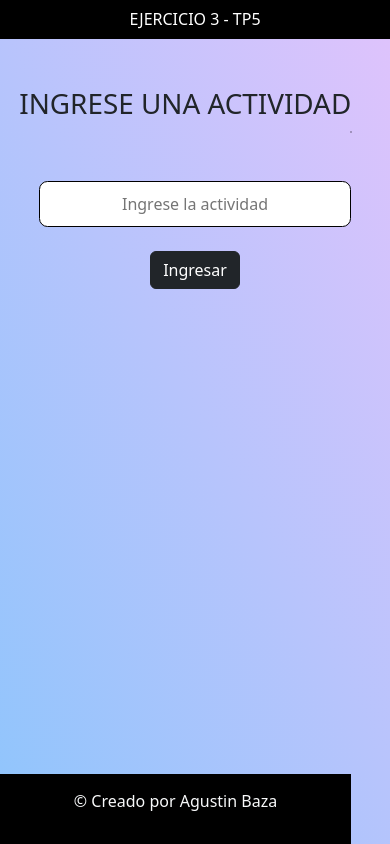
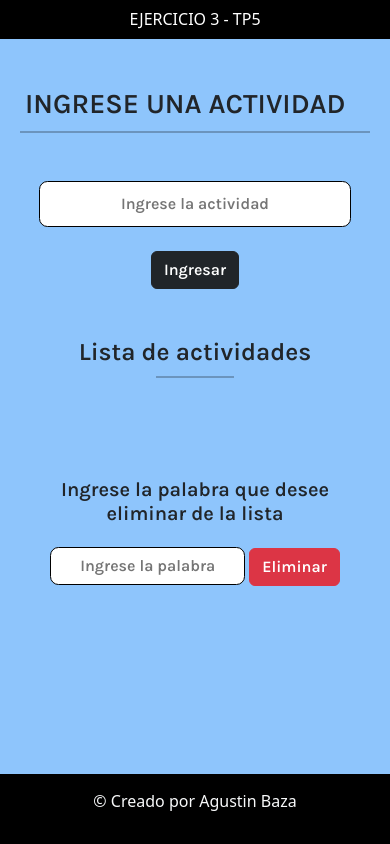
Before and after one commit to agustinbaza/EJ-3-TP5, a plain HTML site: page index.html in a window 390 px wide. Drawn offline with nearby package versions, Linux system fonts and the light colour scheme; a web font is replaced by a local one.

Commit message:
Logica finalizada

```diff
--- a/css/style.css
+++ b/css/style.css
@@ -1,4 +1,4 @@
-
+@import url("https://fonts.googleapis.com/css2?family=Anuphan&family=Arvo&family=Bebas+Neue&family=Black+Han+Sans&family=Karla:wght@600&family=Londrina+Outline&family=Montserrat:wght@300&family=Open+Sans&family=Orbitron&family=Poppins&family=Roboto:wght@300&family=Work+Sans:wght@500&display=swap");
 
 * {
   margin: 0px;
@@ -7,11 +7,13 @@
 
 body {
   min-height: 100vh;
-    background-color: #8EC5FC;
-    background-image: linear-gradient(62deg, #8EC5FC 0%, #E0C3FC 100%);
+  background-color: #8ec5fc;
+  margin: 0px;
+  padding: 0px;
+}
 
-
-
+main {
+  font-family: "Karla", sans-serif;
 }
 
 .navbar {
@@ -32,17 +34,32 @@
   margin: 10px 350px;
 }
 
-  input {
+.input1 {
   border-radius: 1vh;
   border: solid 1px black;
   width: 30%;
   padding: 10px;
 }
 
+.input2 {
+  border-radius: 1vh;
+  border: solid 1px black;
+  width: 10%;
+  padding: 6px;
+}
+
+.ancho {
+  margin: 10px 40%;
+}
+
+.espacio {
+  margin-top: 200px;
+}
+
 /* dispositivos small */
 
 @media all and (max-width: 767px) {
-    input {
+  .input1 {
     border-radius: 1vh;
     border: solid 1px black;
     width: 80%;
@@ -55,9 +72,26 @@
 
   footer {
     padding: 15px;
-        position: fixed;
-        bottom: 0;
-        width: 90%;
+  }
+
+  .espacio {
+    margin-top: 100px;
+  }
+
+  .input2 {
+    border-radius: 1vh;
+    border: solid 1px black;
+    width: 50%;
+    padding: 6px;
+    margin-bottom: 150px;
+  }
+  hr {
+    border: solid 1px black;
+    margin: 10px 20px;
+  }
+
+  h5 {
+    margin: 5px 20px;
   }
 }
 
@@ -68,4 +102,11 @@
     border: solid 1px black;
     margin: 10px 150px;
   }
+
+  .input2 {
+    border-radius: 1vh;
+    border: solid 1px black;
+    width: 30%;
+    padding: 6px;
   }
+}
--- a/index.html
+++ b/index.html
@@ -36,22 +36,43 @@
     </header>
 
     <main>
-
       <article>
-            <h1 class="text-center mt-5"> INGRESE UNA ACTIVIDAD </h1>
-            <hr>
+        <h1 class="text-center mt-5">INGRESE UNA ACTIVIDAD</h1>
+        <hr />
       </article>
 
       <article class="d-flex justify-content-center mt-5">
-            <input type="text" placeholder="Ingrese la actividad" class="text-center">
-
+        <input
+          type="text"
+          placeholder="Ingrese la actividad"
+          class="text-center input1"
+          id="input"
+        />
       </article>
       <div class="text-center mt-4">
-        <button type="button" class="btn btn-dark"> Ingresar</button>
+        <button type="button" class="btn btn-dark" id="button">Ingresar</button>
       </div>
 
+      <div>
+        <ol class="text-center mt-5 list-unstyled">
+          <h2 class="mt-5">Lista de actividades</h2>
+          <hr class="ancho" />
+          <li class="text-center mt-2 mb-2"><h4 id="lista"></h4></li>
+        </ol>
+      </div>
 
-
+      <article class="text-center espacio">
+        <h5 class="mt-5">Ingrese la palabra que desee eliminar de la lista</h5>
+        <input
+          type="text"
+          placeholder="Ingrese la palabra"
+          class="text-center input2 mt-3"
+          id="input2"
+        />
+        <button type="button" class="btn btn-danger" id="boton">
+          Eliminar
+        </button>
+      </article>
     </main>
     <footer class="text-center text-light bg-black">
       <p>&copy; Creado por Agustin Baza</p>
--- a/js/app.js
+++ b/js/app.js
@@ -0,0 +1,35 @@
+const boton = document.getElementById("button");
+const input = document.getElementById("input");
+const lista = document.getElementById("lista");
+const inputBorrar = document.getElementById("input2");
+const botonBorrar = document.getElementById("boton");
+
+const tareas = [];
+
+const agregar = () => {
+  let tarea = input.value.toLowerCase();
+  tareas.push(tarea);
+  lista.innerHTML = "";
+  for (let i = 0; i < tareas.length; i++) {
+    lista.innerHTML += `<li>${tareas[i]}</li>`;
+  }
+  input.value = "";
+};
+
+boton.addEventListener("click", agregar);
+
+const borrarPalabra = () => {
+  let borrar = inputBorrar.value.toLowerCase();
+  for (let i = tareas.length - 1; i >= 0; i--) {
+    if (tareas[i] === borrar) {
+      tareas.splice(i, 1);
+    }
+  }
+  lista.innerHTML = "";
+  for (let i = 0; i < tareas.length; i++) {
+    lista.innerHTML += `<li>${tareas[i]}</li>`;
+  }
+  inputBorrar.value = "";
+};
+
+botonBorrar.addEventListener("click", borrarPalabra);
```
Lines whose indentation alone changed are shown as unchanged.
